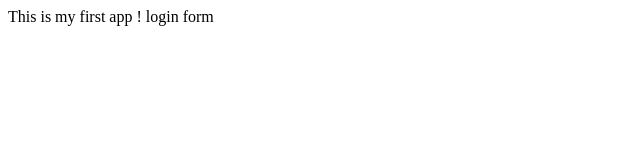
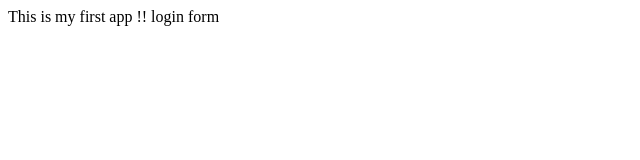
Before and after one commit to nirajpandey511/myapp, a plain HTML site: page index.html in a window 1280 px wide. Shown: the full height of the page, 0-640 px from the left. Drawn offline with Linux system fonts and the light colour scheme.

Commit message:
last change to test

```diff
--- a/index.html
+++ b/index.html
@@ -4,7 +4,7 @@
         <title>My App</title>
     </head>
     <body>
-        This is my first app !
+        This is my first app !!
         login form
     </body>
 </html>
```
